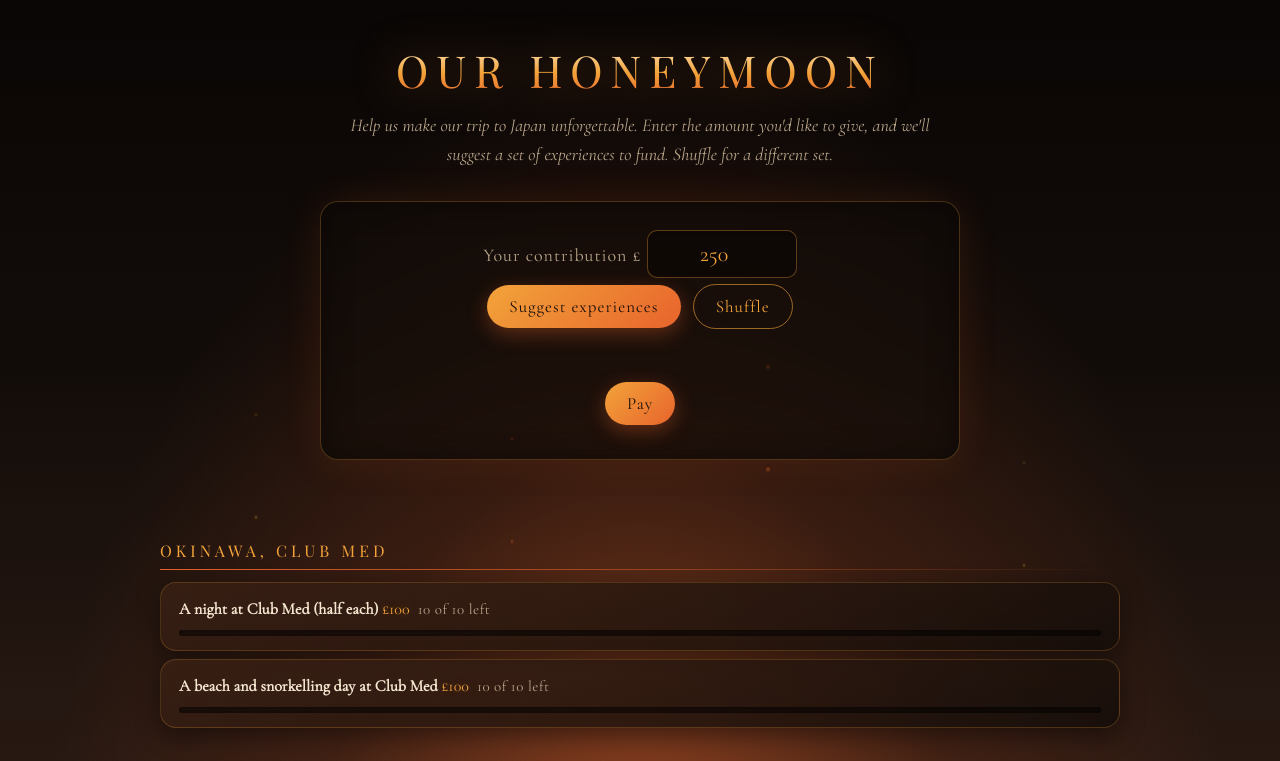
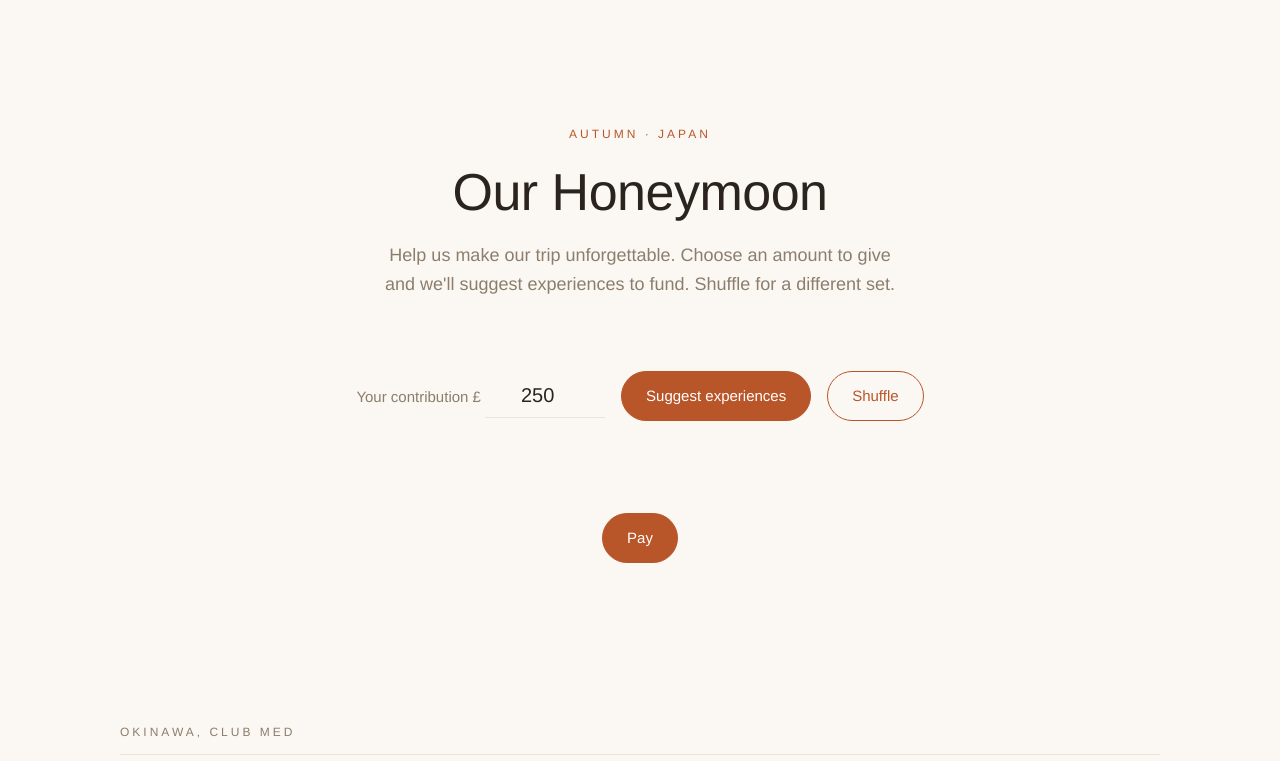
Before and after one commit to maddieprole-coder/Honeymoon-Funds, a plain HTML site: page index.html in a window 1280 px wide. Shown: the top 761 px of the page. Drawn offline with nearby package versions, Linux system fonts and the light colour scheme.

Commit message:
Update index.html

```diff
--- a/index.html
+++ b/index.html
@@ -5,234 +5,172 @@
 <meta name="viewport" content="width=device-width, initial-scale=1">
 <title>Our Honeymoon</title>
 <style>
-  @import url('https://fonts.googleapis.com/css2?family=Playfair+Display:wght@400;700&family=Cormorant+Garamond:ital,wght@0,400;1,400&display=swap');
-
   :root {
-    --char: #120c09;
-    --smoke: #2a1a13;
-    --cream: #f4e6cf;
-    --muted: #b9a58a;
-    --ember: #e8642c;
-    --amber: #f2a33a;
-    --gold: #d9a441;
-    --rust: #8f3b1b;
+    --bg: #fbf8f3;
+    --card: #ffffff;
+    --ink: #2b231d;
+    --muted: #8c7d6d;
+    --line: #ece4d8;
+    --accent: #b8562a;
+    --ochre: #d9a04a;
+    --soft: #f5ebe0;
   }
 
   * { box-sizing: border-box; }
 
   body {
-    font-family: 'Cormorant Garamond', Georgia, serif;
-    font-size: 18px;
-    color: var(--cream);
     margin: 0;
-    padding: 40px 24px 64px;
-    min-height: 100vh;
-    background:
-      radial-gradient(ellipse at 50% 110%, rgba(232,100,44,.55) 0%, rgba(143,59,27,.25) 35%, transparent 65%),
-      linear-gradient(180deg, #0a0605 0%, var(--char) 45%, var(--smoke) 100%);
-    background-attachment: fixed;
-    overflow-x: hidden;
+    padding: 0 24px 120px;
+    background: var(--bg);
+    color: var(--ink);
+    font-family: "Helvetica Neue", Helvetica, Arial, sans-serif;
+    font-size: 16px;
+    line-height: 1.6;
+    -webkit-font-smoothing: antialiased;
   }
 
-  /* Drifting embers */
-  body::before, body::after {
-    content: "";
-    position: fixed;
-    left: 0; right: 0; bottom: -10%;
-    height: 60vh;
-    pointer-events: none;
-    background:
-      radial-gradient(circle at 20% 80%, rgba(242,163,58,.7) 0 1px, transparent 2px),
-      radial-gradient(circle at 60% 70%, rgba(232,100,44,.8) 0 1.5px, transparent 2.5px),
-      radial-gradient(circle at 80% 90%, rgba(242,163,58,.6) 0 1px, transparent 2px),
-      radial-gradient(circle at 40% 85%, rgba(232,100,44,.7) 0 1px, transparent 2px);
-    animation: rise 9s linear infinite;
-    opacity: .7;
+  .wrap { max-width: 1040px; margin: 0 auto; }
+
+  /* Header */
+  header { text-align: center; padding: 120px 0 72px; }
+  .eyebrow {
+    display: inline-block;
+    font-size: 12px;
+    letter-spacing: 3px;
+    text-transform: uppercase;
+    color: var(--accent);
+    margin-bottom: 20px;
   }
-  body::after { animation-duration: 13s; animation-delay: -5s; opacity: .45; }
-
-  @keyframes rise {
-    0%   { transform: translateY(0); opacity: 0; }
-    15%  { opacity: .8; }
-    100% { transform: translateY(-60vh); opacity: 0; }
+  h1 {
+    margin: 0 0 20px;
+    font-weight: 300;
+    font-size: 52px;
+    letter-spacing: -0.5px;
+    line-height: 1.1;
+  }
+  .intro {
+    margin: 0 auto;
+    max-width: 520px;
+    color: var(--muted);
+    font-weight: 300;
+    font-size: 18px;
   }
 
-  h1 {
-    font-family: 'Playfair Display', Georgia, serif;
+  /* Controls */
+  .controls {
+    display: flex;
+    flex-wrap: wrap;
+    align-items: center;
+    justify-content: center;
+    gap: 16px;
+  }
+  label { color: var(--muted); font-size: 15px; }
+  input {
+    font: inherit;
+    font-size: 20px;
+    width: 120px;
+    padding: 6px 4px;
     text-align: center;
-    font-weight: 400;
-    font-size: 44px;
-    letter-spacing: 8px;
-    margin: 0 0 12px;
-    background: linear-gradient(180deg, #fff1d6 0%, var(--amber) 55%, var(--ember) 100%);
-    -webkit-background-clip: text;
-    background-clip: text;
-    color: transparent;
-    filter: drop-shadow(0 0 18px rgba(232,100,44,.45));
-    animation: flicker 4s ease-in-out infinite;
+    color: var(--ink);
+    background: transparent;
+    border: none;
+    border-bottom: 1px solid var(--line);
+    border-radius: 0;
+    transition: border-color .3s;
   }
-
-  @keyframes flicker {
-    0%, 100% { filter: drop-shadow(0 0 18px rgba(232,100,44,.45)); }
-    50%      { filter: drop-shadow(0 0 26px rgba(242,163,58,.6)); }
-  }
-
-  .intro {
-    text-align: center;
-    max-width: 580px;
-    margin: 0 auto 32px;
-    line-height: 1.6;
-    color: var(--muted);
-    font-style: italic;
-  }
-
-  .panel {
-    max-width: 640px;
-    margin: 0 auto;
-    text-align: center;
-    padding: 28px;
-    border-radius: 18px;
-    background: rgba(18,12,9,.6);
-    border: 1px solid rgba(242,163,58,.25);
-    box-shadow: 0 0 40px rgba(232,100,44,.12), inset 0 0 30px rgba(0,0,0,.4);
-    backdrop-filter: blur(6px);
-  }
-
-  label { color: var(--muted); letter-spacing: 1px; }
-
-  input {
-    font-family: inherit;
-    font-size: 22px;
-    padding: 10px 14px;
-    width: 150px;
-    text-align: center;
-    color: var(--amber);
-    background: rgba(0,0,0,.35);
-    border: 1px solid rgba(242,163,58,.35);
-    border-radius: 10px;
-    outline: none;
-    transition: box-shadow .3s, border-color .3s;
-  }
-  input:focus { border-color: var(--amber); box-shadow: 0 0 18px rgba(242,163,58,.35); }
+  input:focus { outline: none; border-bottom-color: var(--accent); }
 
   button {
-    font-family: inherit;
-    font-size: 17px;
-    letter-spacing: 1px;
-    padding: 11px 22px;
-    margin: 6px 4px;
-    color: #1a0f08;
-    background: linear-gradient(135deg, var(--amber), var(--ember));
-    border: 0;
+    font: inherit;
+    font-size: 15px;
+    padding: 12px 24px;
     border-radius: 999px;
+    border: 1px solid var(--accent);
+    background: var(--accent);
+    color: #fff;
     cursor: pointer;
-    box-shadow: 0 6px 20px rgba(232,100,44,.35);
-    transition: transform .2s, box-shadow .2s, filter .2s;
+    transition: background .2s, color .2s, transform .2s;
   }
-  button:hover { transform: translateY(-2px); box-shadow: 0 10px 28px rgba(242,163,58,.5); filter: brightness(1.05); }
-  button:active { transform: translateY(0); }
-  button.secondary {
-    background: transparent;
-    color: var(--amber);
-    border: 1px solid rgba(242,163,58,.6);
-    box-shadow: none;
+  button:hover { transform: translateY(-1px); }
+  button.secondary { background: transparent; color: var(--accent); }
+  button.secondary:hover { background: var(--soft); }
+
+  /* Summary */
+  .summary { text-align: center; margin: 48px 0 0; }
+  .total {
+    font-size: 28px;
+    font-weight: 300;
+    color: var(--ink);
   }
-  button.secondary:hover { background: rgba(242,163,58,.1); box-shadow: 0 0 18px rgba(242,163,58,.25); }
+  .total span { color: var(--accent); }
+  .msg { min-height: 1.6em; color: var(--accent); font-size: 15px; margin: 8px 0 20px; }
 
-  .total {
-    font-family: 'Playfair Display', Georgia, serif;
-    font-size: 26px;
-    color: var(--amber);
-    margin: 18px 0 6px;
-    text-shadow: 0 0 14px rgba(242,163,58,.35);
-  }
-  .msg { min-height: 1.3em; color: #ff9a6b; font-style: italic; }
-
+  /* Suggested cards */
   .grid {
     display: grid;
-    grid-template-columns: repeat(auto-fill, minmax(210px, 1fr));
-    gap: 18px;
-    max-width: 960px;
-    margin: 32px auto;
+    grid-template-columns: repeat(auto-fill, minmax(230px, 1fr));
+    gap: 28px;
+    margin-top: 40px;
   }
+  .card {
+    background: var(--card);
+    border-radius: 20px;
+    padding: 24px;
+    box-shadow: 0 12px 36px rgba(90, 60, 30, .06);
+  }
+  .card img { width: 100%; border-radius: 12px; margin-bottom: 18px; }
+  .card strong { display: block; font-weight: 500; font-size: 16px; line-height: 1.4; }
+  .card .price { display: block; color: var(--accent); font-size: 22px; font-weight: 300; margin-top: 10px; }
+  .card small { display: block; color: var(--muted); margin-top: 6px; font-size: 13px; }
 
-  .card {
-    position: relative;
-    background: linear-gradient(160deg, rgba(58,32,20,.85), rgba(22,14,10,.9));
-    border: 1px solid rgba(242,163,58,.22);
-    border-radius: 16px;
-    padding: 16px;
-    box-shadow: 0 8px 24px rgba(0,0,0,.45);
-    transition: transform .25s, border-color .25s, box-shadow .25s;
-    animation: rise-in .6s ease both;
+  /* Progress */
+  .progress { margin-top: 120px; }
+  .cat { margin-top: 64px; }
+  .cat:first-child { margin-top: 0; }
+  .cat h3 {
+    margin: 0 0 12px;
+    font-weight: 500;
+    font-size: 12px;
+    letter-spacing: 3px;
+    text-transform: uppercase;
+    color: var(--muted);
   }
-  .card:hover {
-    transform: translateY(-4px);
-    border-color: rgba(242,163,58,.6);
-    box-shadow: 0 14px 34px rgba(0,0,0,.55), 0 0 24px rgba(232,100,44,.25);
+  .row {
+    display: grid;
+    grid-template-columns: 1fr auto;
+    align-items: center;
+    gap: 6px 24px;
+    padding: 22px 0;
+    border-top: 1px solid var(--line);
   }
-  @keyframes rise-in {
-    from { opacity: 0; transform: translateY(12px); }
-    to   { opacity: 1; transform: translateY(0); }
-  }
+  .row strong { font-weight: 400; font-size: 16px; }
+  .row .price { color: var(--accent); font-weight: 300; font-size: 18px; }
+  .row small { grid-column: 1 / -1; color: var(--muted); font-size: 13px; }
+  .bar { grid-column: 1 / -1; height: 3px; background: var(--soft); border-radius: 3px; overflow: hidden; margin-top: 4px; }
+  .bar span { display: block; height: 100%; background: linear-gradient(90deg, var(--ochre), var(--accent)); border-radius: 3px; transition: width .5s ease; }
 
-  .card img { width: 100%; border-radius: 10px; margin-bottom: 12px; }
-  .card strong { font-weight: 700; font-size: 17px; line-height: 1.3; display: block; color: var(--cream); }
-  .card .price { color: var(--amber); font-size: 22px; margin-top: 8px; text-shadow: 0 0 10px rgba(242,163,58,.3); }
-  .card small { display: block; color: var(--muted); margin-top: 6px; letter-spacing: .5px; }
-
-  .progress-list { max-width: 960px; margin: 48px auto; }
-  .cat h3 {
-    font-family: 'Playfair Display', Georgia, serif;
-    font-weight: 400;
-    font-size: 16px;
-    letter-spacing: 4px;
-    text-transform: uppercase;
-    color: var(--amber);
-    margin: 36px 0 12px;
-    padding-bottom: 8px;
-    border-bottom: 1px solid transparent;
-    border-image: linear-gradient(90deg, var(--ember), transparent) 1;
-  }
-
-  .progress-list .card { animation: none; padding: 14px 18px; }
-  .progress-list .card strong { display: inline; font-size: 16px; }
-  .progress-list .card .price { display: inline; font-size: 16px; margin: 0; }
-  .progress-list .card small { display: inline; margin-left: 8px; }
-
-  .bar {
-    height: 6px;
-    background: rgba(0,0,0,.45);
-    border-radius: 999px;
-    overflow: hidden;
-    margin-top: 10px;
-    box-shadow: inset 0 0 4px rgba(0,0,0,.6);
-  }
-  .bar span {
-    display: block;
-    height: 100%;
-    background: linear-gradient(90deg, var(--rust), var(--ember), var(--amber));
-    border-radius: 999px;
-    box-shadow: 0 0 10px rgba(242,163,58,.6);
-    transition: width .6s ease;
-  }
-
-  @media (prefers-reduced-motion: reduce) {
-    *, body::before, body::after { animation: none !important; transition: none !important; }
+  @media (max-width: 600px) {
+    h1 { font-size: 38px; }
+    header { padding: 72px 0 48px; }
   }
 </style>
 </head>
 <body>
+<div class="wrap">
 
-<h1>OUR HONEYMOON</h1>
-<p class="intro">Help us make our trip to Japan unforgettable. Enter the amount you'd like to give, and we'll suggest a set of experiences to fund. Shuffle for a different set.</p>
+<header>
+  <div class="eyebrow">Autumn · Japan</div>
+  <h1>Our Honeymoon</h1>
+  <p class="intro">Help us make our trip unforgettable. Choose an amount to give and we'll suggest experiences to fund. Shuffle for a different set.</p>
+</header>
 
-<div class="panel">
+<div class="controls">
   <label>Your contribution £ <input id="amount" type="number" min="10" step="1" value="250"></label>
-  <div>
-    <button id="suggest">Suggest experiences</button>
-    <button class="secondary" id="shuffle">Shuffle</button>
-  </div>
+  <button id="suggest">Suggest experiences</button>
+  <button class="secondary" id="shuffle">Shuffle</button>
+</div>
+
+<div class="summary">
   <div class="total" id="total"></div>
   <div class="msg" id="msg"></div>
   <button id="pay">Pay</button>
@@ -240,7 +178,9 @@
 
 <div class="grid" id="picks"></div>
 
-<div class="progress-list" id="categories"></div>
+<section class="progress" id="categories"></section>
+
+</div>
 
 <script>
 // ---- Experiences (one entry per gift type) ----
@@ -345,7 +285,7 @@ function render() {
     }
     const title = document.createElement("strong");
     title.textContent = e.name + (us.length > 1 ? " ×" + us.length : "");
-    const price = document.createElement("div");
+    const price = document.createElement("span");
     price.className = "price";
     price.textContent = money(us.length * e.price);
     const cat = document.createElement("small");
@@ -353,7 +293,12 @@ function render() {
     card.append(title, price, cat);
     grid.appendChild(card);
   }
-  $("total").textContent = "Your total: " + money(current.sum);
+  const totalEl = $("total");
+  totalEl.textContent = "";
+  const label = document.createTextNode("Your total ");
+  const amount = document.createElement("span");
+  amount.textContent = money(current.sum);
+  totalEl.append(label, amount);
 }
 
 function renderProgress() {
@@ -371,13 +316,12 @@ function renderProgress() {
       const done = units.filter(u => u.exp === i && funded.has(u.id)).length;
       const pct = Math.round(done / e.qty * 100);
       const row = document.createElement("div");
-      row.className = "card";
-      row.style.margin = "8px 0";
+      row.className = "row";
       const name = document.createElement("strong");
       name.textContent = e.name;
       const price = document.createElement("span");
       price.className = "price";
-      price.textContent = " " + money(e.price);
+      price.textContent = money(e.price);
       const left = document.createElement("small");
       left.textContent = (e.qty - done) + " of " + e.qty + " left";
       const bar = document.createElement("div");
```
